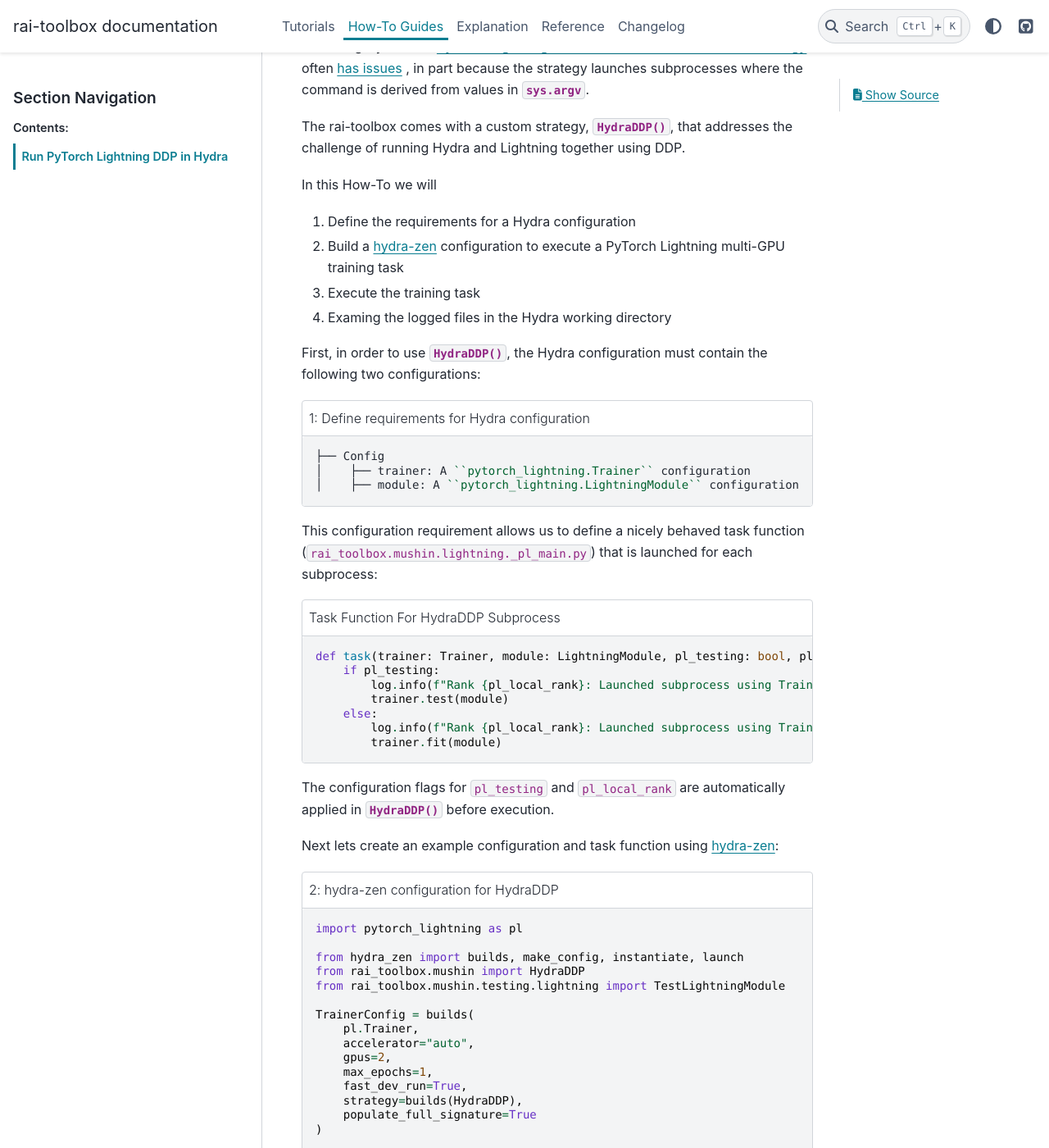
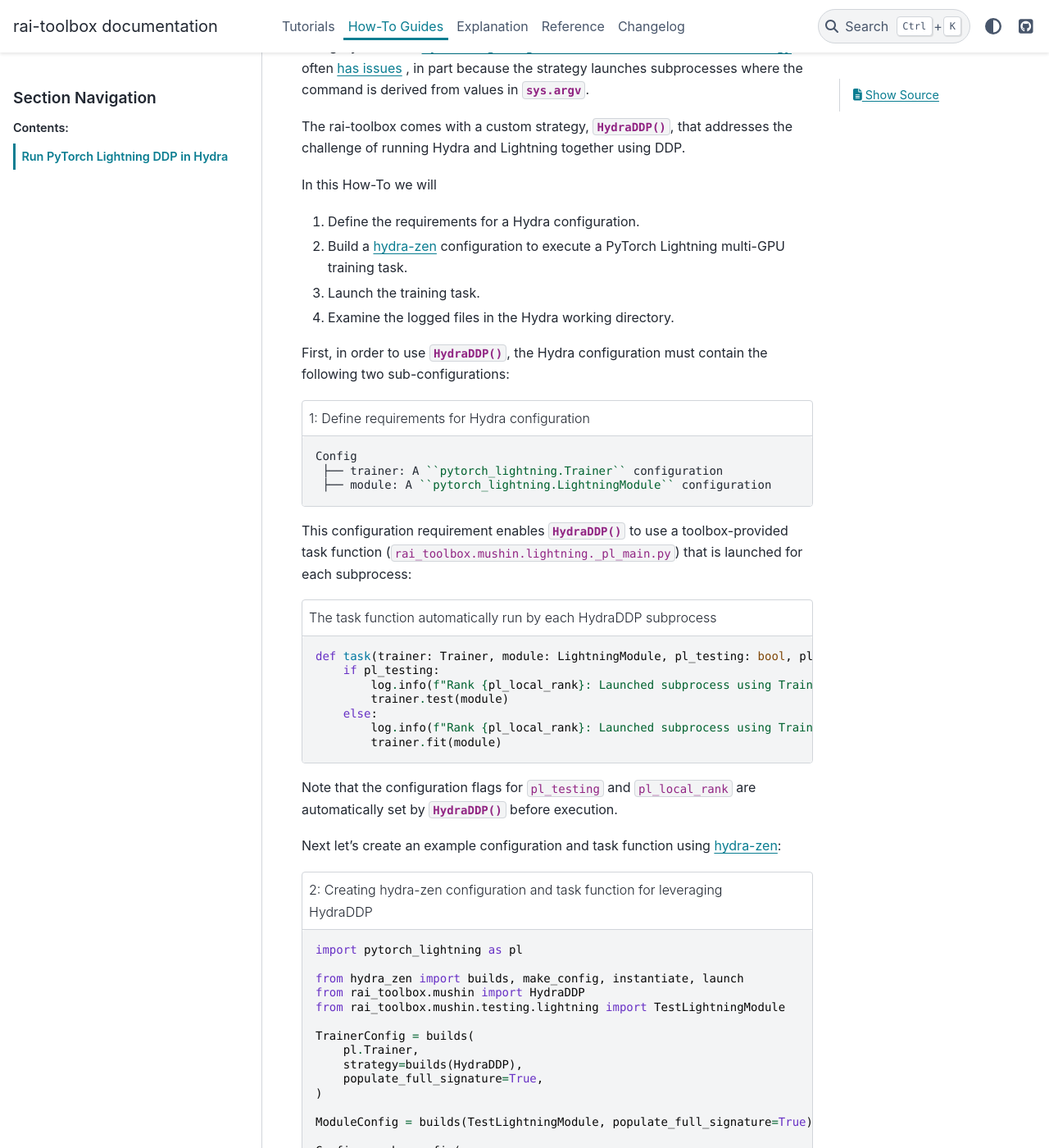
Before and after one commit to mit-ll-responsible-ai/responsible-ai-toolbox, a Sphinx documentation site: the page built from docs/source/how_to/hydraddp.rst, in a window 1280 px wide and 1400 px high, scrolled down 988 px. Shown: the whole window at 82% size. Built offline with Sphinx 7.4.7 and the PyData theme 0.15.4, drawn with Linux system fonts in a browser that asks for light colours; some of the changed text lies outside the part shown.

Commit message:
Touchup sentences. Move dev-mode, gpus, and max-epochs from config to overrides

```diff
--- a/docs/source/how_to/hydraddp.rst
+++ b/docs/source/how_to/hydraddp.rst
@@ -34,7 +35,7 @@
 .. tip::
 
     Using :func:`~rai_toolbox.mushin.HydraDDP`, PyTorch Lightning's ddp-mode `Trainer <https://pytorch-lightning.readthedocs.io/en/latest/api_references.html#trainer/>`_
-    **becomes compatible** with interactive environments such as Jupyter Notebooks!
+    becomes compatible with interactive environments such as Jupyter Notebooks!
 
 .. _hydraddp:
 
@@ -42,7 +43,7 @@
 Run PyTorch Lightning DDP in Hydra
 ===================================
 
-Executing Hydra with `PyTorch Lightning's Distributed Data Parallel (DDP) Strategy <https://pytorch-lightning.readthedocs.io/en/latest/accelerators/gpu_expert.html#what-is-a-strategy/>`_
+Using Hydra to run `PyTorch Lightning's Distributed Data Parallel (DDP) Strategy <https://pytorch-lightning.readthedocs.io/en/latest/accelerators/gpu_expert.html#what-is-a-strategy/>`_
 often `has issues <https://github.com/PyTorchLightning/pytorch-lightning/issues/11300>`_
 , in part because the strategy launches subprocesses where the command is derived from
 values in `sys.argv`.
@@ -52,26 +53,28 @@
 
 In this How-To we will
 
-1. Define the requirements for a Hydra configuration
-2. Build a `hydra-zen <https://github.com/mit-ll-responsible-ai/hydra-zen/>`_ configuration to execute a PyTorch Lightning multi-GPU training task
-3. Execute the training task
-4. Examing the logged files in the Hydra working directory
+1. Define the requirements for a Hydra configuration.
+2. Build a `hydra-zen <https://github.com/mit-ll-responsible-ai/hydra-zen/>`_ configuration to execute a PyTorch Lightning multi-GPU training task.
+3. Launch the training task.
+4. Examine the logged files in the Hydra working directory.
 
 First, in order to use :func:`~rai_toolbox.mushin.HydraDDP`, the Hydra configuration
-must contain the following two configurations:
+must contain the following two sub-configurations:
 
 .. code-block:: reStructuredText
    :caption: 1: Define requirements for Hydra configuration
 
-   ├── Config
-   │    ├── trainer: A ``pytorch_lightning.Trainer`` configuration
-   │    ├── module: A ``pytorch_lightning.LightningModule`` configuration
+   Config
+    ├── trainer: A ``pytorch_lightning.Trainer`` configuration
+    ├── module: A ``pytorch_lightning.LightningModule`` configuration
 
 
-This configuration requirement allows us to define a nicely behaved task function (``rai_toolbox.mushin.lightning._pl_main.py``) that is launched for each subprocess:
+This configuration requirement enables :func:`~rai_toolbox.mushin.HydraDDP` to use a
+toolbox-provided task function (``rai_toolbox.mushin.lightning._pl_main.py``) that is
+launched for each subprocess:
 
 .. code-block:: python
-   :caption: Task Function For HydraDDP Subprocess
+   :caption: The task function automatically run by each HydraDDP subprocess
 
    def task(trainer: Trainer, module: LightningModule, pl_testing: bool, pl_local_rank: int) -> None:
        if pl_testing:
@@ -81,12 +84,13 @@
            log.info(f"Rank {pl_local_rank}: Launched subprocess using Training.fit")
            trainer.fit(module)
 
-The configuration flags for ``pl_testing`` and ``pl_local_rank`` are automatically applied in :func:`~rai_toolbox.mushin.HydraDDP` before execution.
+Note that the configuration flags for ``pl_testing`` and ``pl_local_rank`` are
+automatically set by :func:`~rai_toolbox.mushin.HydraDDP` before execution.
 
-Next lets create an example configuration and task function using `hydra-zen <https://github.com/mit-ll-responsible-ai/hydra-zen/>`_:
+Next let's create an example configuration and task function using `hydra-zen <https://github.com/mit-ll-responsible-ai/hydra-zen/>`_:
 
 .. code-block:: python
-   :caption: 2: hydra-zen configuration for HydraDDP
+   :caption: 2: Creating hydra-zen configuration and task function for leveraging HydraDDP
 
    import pytorch_lightning as pl
 
@@ -96,15 +100,11 @@
 
    TrainerConfig = builds(
        pl.Trainer,
-       accelerator="auto",
-       gpus=2,
-       max_epochs=1,
-       fast_dev_run=True,
        strategy=builds(HydraDDP),
-       populate_full_signature=True
+       populate_full_signature=True,
    )
 
-   ModuleConfig = builds(TestLightningModule)
+   ModuleConfig = builds(TestLightningModule, populate_full_signature=True)
 
    Config = make_config(
        trainer=TrainerConfig,
@@ -115,12 +115,18 @@
        obj = instantiate(cfg)
        obj.trainer.fit(obj.module)
 
-Next execute the training job
+Next, we launch the training job. For the purpose of this How-To, we will run only for
+a single epoch and in "fast dev run" mode.
 
 .. code-block:: python
-   :caption: 3: Execute Task
+   :caption: 3: Execute a Hydra-compatible ddp job using two gpus
 
-   >> job = launch(Config, task_function)
+   >>> job = launch(Config, task_function,
+   ...              overrides=["trainer.gpus=2",
+   ...                         "trainer.max_epochs=1",
+   ...                         "trainer.fast_dev_run=True",
+   ...                        ]
+   ...              )
    GPU available: True, used: True
    ...
 
```
Also changed, not shown: other parts of docs/source/how_to/hydraddp.rst (+2 -1 lines).
